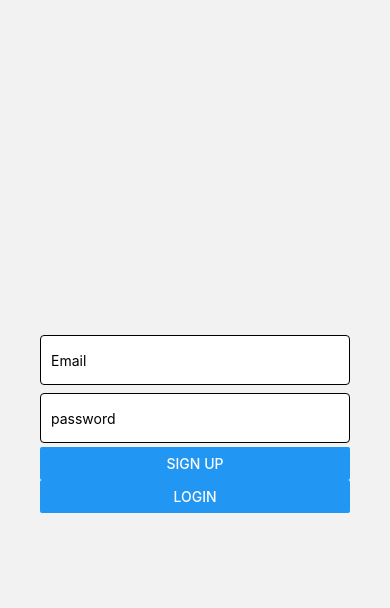
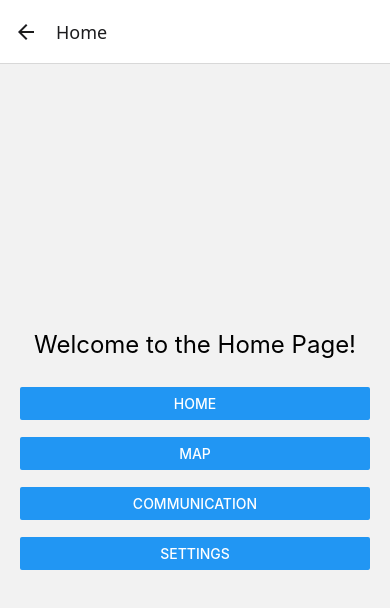
Before and after one commit to risan212312/Pedal-path, a React Native app: screen /Home in a window 390 px wide. Before the commit this address had no page. Shown: the top 608 px of the page. Built offline with nearby package versions, Linux system fonts and the light colour scheme.

Commit message:
homescreen commit

```diff
--- a/App.tsx
+++ b/App.tsx
@@ -1,5 +1,6 @@
 import { NavigationContainer } from '@react-navigation/native';
 import { createNativeStackNavigator } from '@react-navigation/native-stack';
+import HomeScreen from './app/(tabs)/HomeScreen';
 import login from './app/(tabs)/login';
 
 const Stack = createNativeStackNavigator();
@@ -9,6 +10,7 @@ export default function App() {
         <NavigationContainer>
             <Stack.Navigator initialRouteName='login'>
                 <Stack.Screen name='login' component={login} options={{headerShown: false}}/>
+                <Stack.Screen name='Home' component={HomeScreen} />
             </Stack.Navigator>
         </NavigationContainer>
     )
--- /dev/null
+++ b/app/(tabs)/HomeScreen.tsx
@@ -0,0 +1,51 @@
+// File: /Pedal-path/app/(tabs)/HomeScreen.tsx
+
+import React from 'react';
+import { Button, StyleSheet, Text, View } from 'react-native';
+
+
+const HomeScreen = () => {
+    return (
+        <View style={styles.container}>
+            <Text style={styles.title}>Welcome to the Home Page!</Text>
+            <View style={styles.buttonContainer}>
+                <Button
+                    title="Home"
+                    onPress={() => navigator.navigate('Home')}
+                />
+                <Button
+                    title="Map"
+                    onPress={() => navigator.navigate('Map')}
+                />
+                <Button
+                    title="Communication"
+                    onPress={() => navigator.navigate('Communication')}
+                />
+                <Button
+                    title="Settings"
+                    onPress={() => navigator.navigate('Settings')}
+                />
+            </View>
+        </View>
+    );
+};
+
+const styles = StyleSheet.create({
+    container: {
+        flex: 1,
+        justifyContent: 'center',
+        alignItems: 'center',
+        padding: 20,
+    },
+    title: {
+        fontSize: 24,
+        marginBottom: 20,
+    },
+    buttonContainer: {
+        width: '100%',
+        justifyContent: 'space-around',
+        height: 200, // Adjust height as needed
+    },
+});
+
+export default HomeScreen;
--- a/app/(tabs)/_layout.tsx
+++ b/app/(tabs)/_layout.tsx
@@ -27,7 +27,7 @@ export default function TabLayout() {
         }),
       }}>
       <Tabs.Screen
-        name="index"
+        name="HomeScreen"
         options={{
           title: 'Home',
           tabBarIcon: ({ color }) => <IconSymbol size={28} name="house.fill" color={color} />,
--- a/app/(tabs)/login.tsx
+++ b/app/(tabs)/login.tsx
@@ -17,6 +17,7 @@ const login = () =>
         try {
             const response = await signInWithEmailAndPassword(auth, email, password);
             console.log(response);
+            alert ('Login Successfull');
         }   catch (error: any){
             console.log(error);
             alert('Invalid email or password');
@@ -25,6 +26,7 @@ const login = () =>
         }
 
     }
+
 
     const signUp = async () => {
         setLoading(true);
@@ -51,12 +53,14 @@ const login = () =>
 
             <ActivityIndicator size={"large"}  color={"#0000ff"}/>
             ): (
-            <>
+            <View style={styles.buttonContainer}>
+
             <Button title="Sign Up" onPress={signUp}/>
+
             <Button title="Login" onPress={signIn}/>
 
 
-            </>
+            </View>
             )}
             </KeyboardAvoidingView>
         </View>
@@ -69,14 +73,25 @@ const styles = StyleSheet.create({
     container: {
       marginHorizontal: 20,
       flex: 1,
+      marginBottom: 20,
       justifyContent: 'center',
+      alignItems: 'center',
     },
     input: {
       marginVertical: 4,
+      marginBottom: 20,
       height: 50,
       borderWidth: 1,
       borderRadius: 4,
       padding: 10,
       backgroundColor: '#fff',
     },
+    buttonContainer: {
+        width: '100%',
+        justifyContent: 'space-around',
+        padding: 10,
+        height: 120, // Adjust height as needed
+        alignItems: 'center',
+    },
+
   });
--- a/tsconfig.json
+++ b/tsconfig.json
@@ -13,5 +13,5 @@
     "**/*.tsx",
     ".expo/types/**/*.ts",
     "expo-env.d.ts"
-  ]
+, "app/(tabs)/index.js"  ]
 }
```
